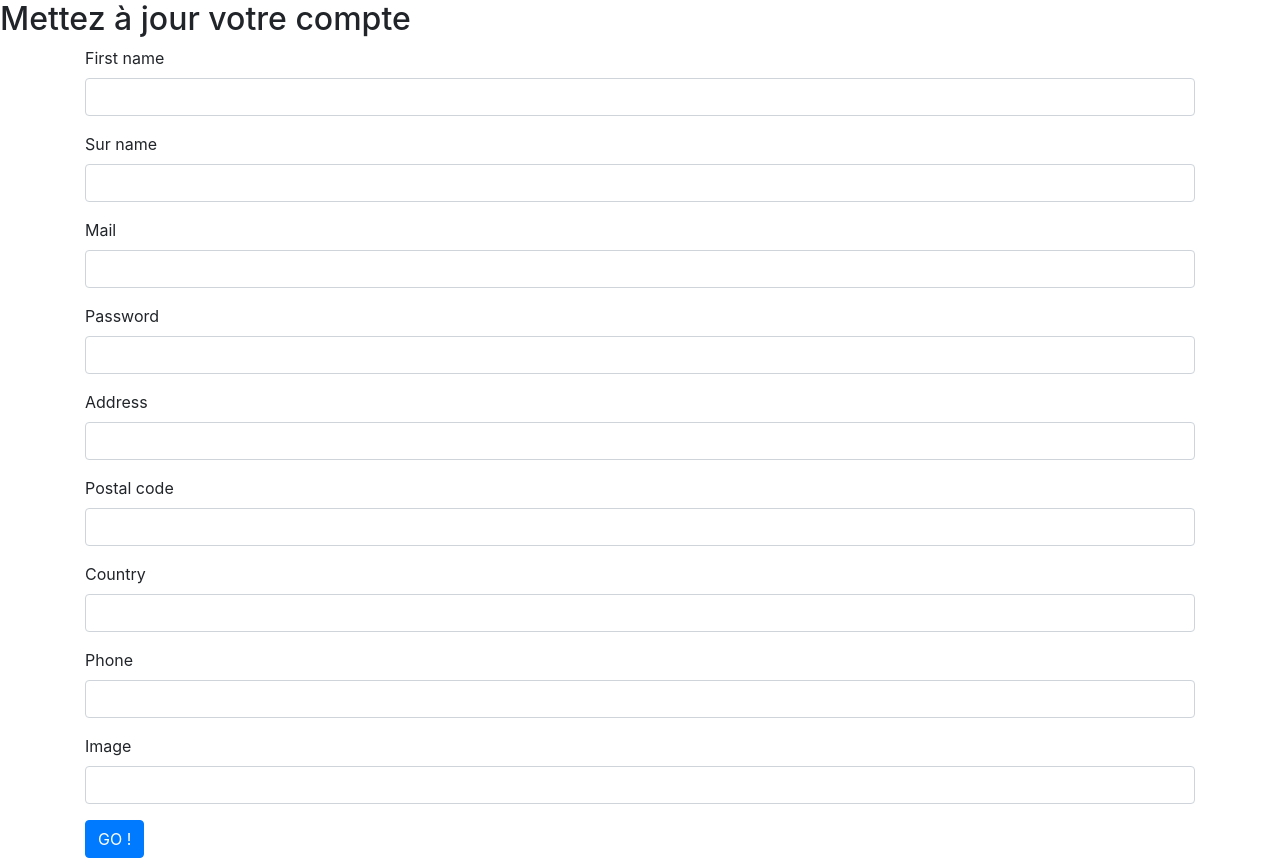
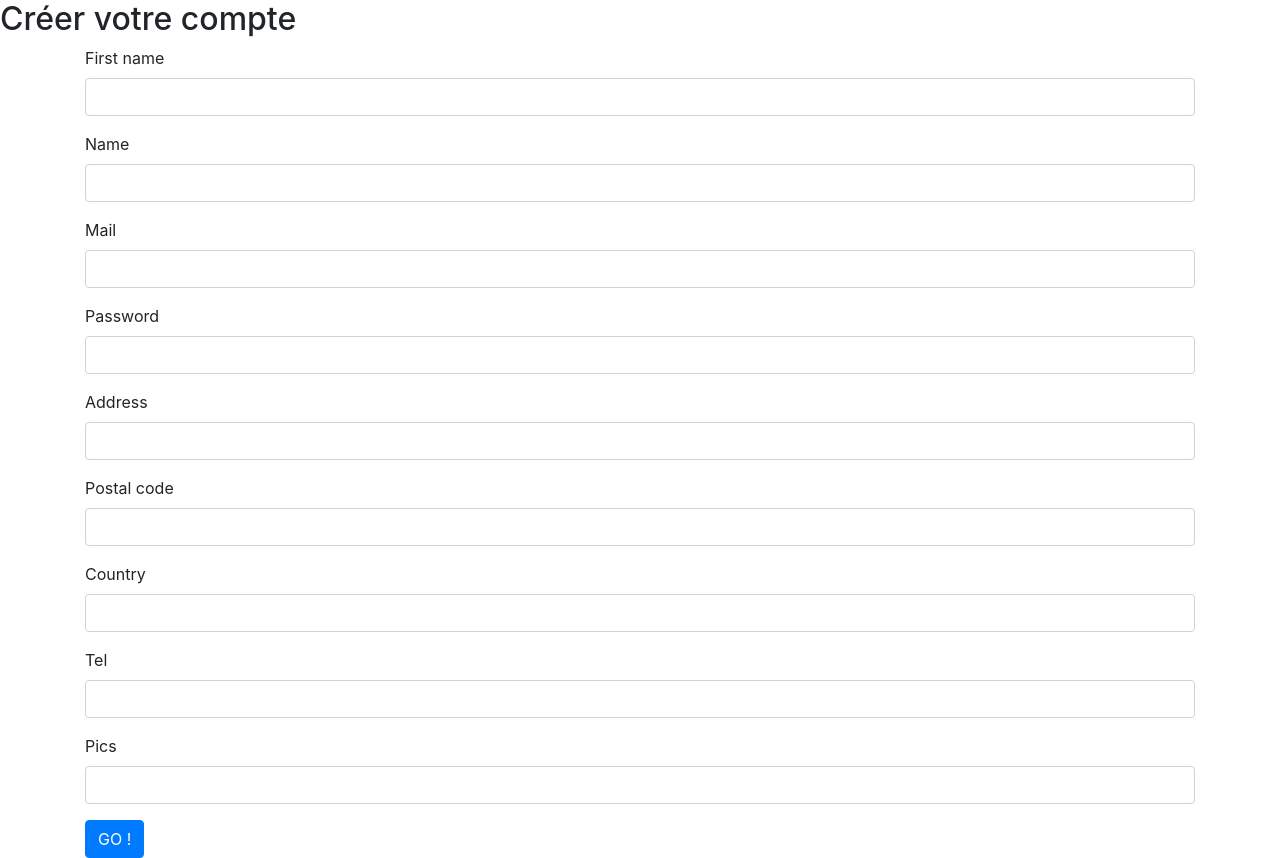
Before and after one commit to Marvinmaz/pack-nique, a Symfony app: template templates/account.html.twig in a window 1280 px wide. Run offline with Twig, Linux system fonts and the light colour scheme; the template is opened without the code that fills it, so the values that code supplies are empty; form fields are guessed from the names that the template uses; some libraries are stand-ins or nearby versions.

Commit message:
changement de account

```diff
--- a/templates/account.html.twig
+++ b/templates/account.html.twig
@@ -2,22 +2,20 @@
 {% block body %}
 
 {% set route = app.request.get("_route") %}
-{% if route == "updateAccount" %}
+
     <h2> Créer votre compte</h2>
-{% else %}
-    <h2> Mettez à jour votre compte</h2>
-{% endif %}
+
 <div class="container">
     {{ form_start(form, {'attr' : {'novalidate' : 'novalidate'}}) }}
         {{ form_row(form.firstName) }}
-        {{ form_row(form.surName) }}
+        {{ form_row(form.name) }}
         {{ form_row(form.mail) }}
         {{ form_row(form.password) }}
         {{ form_row(form.address) }}
         {{ form_row(form.postalCode) }}
         {{ form_row(form.country) }}
-        {{ form_row(form.phone) }}
-        {{ form_row(form.image) }}
+        {{ form_row(form.tel) }}
+        {{ form_row(form.pics) }}
         <button type="submit" class="btn btn-primary">GO !</button>
     {{ form_end(form) }}
 </div>
```
